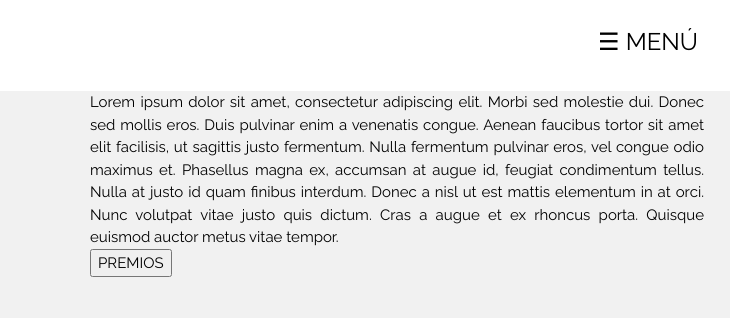
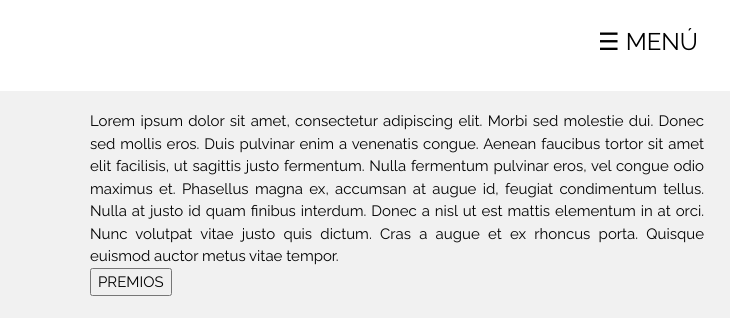
Before and after one commit to danielcaverocavero/webDario2, a plain HTML site: page paginas/menu equipo.html in a window 1280 px wide. Shown: the top 318 px of the page, 550-1280 px from the left. Drawn offline with Linux system fonts and the light colour scheme.

Commit message:
Update equipo.css

```diff
--- a/css/equipo.css
+++ b/css/equipo.css
@@ -37,6 +37,6 @@ img{
     width: 70%;
   }
   .texto{
-  margin: -29px 10px 0px 0px;
+  margin: -10px 10px 0px 0px;
   }
 }
```
